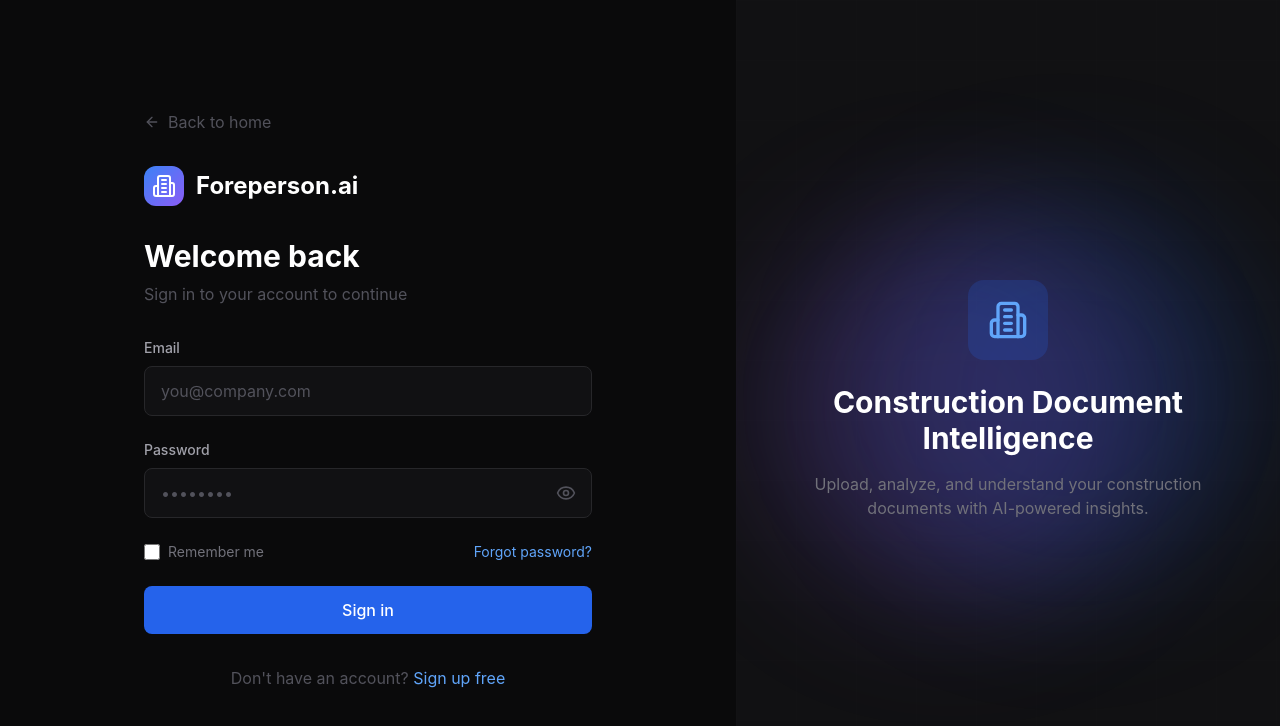
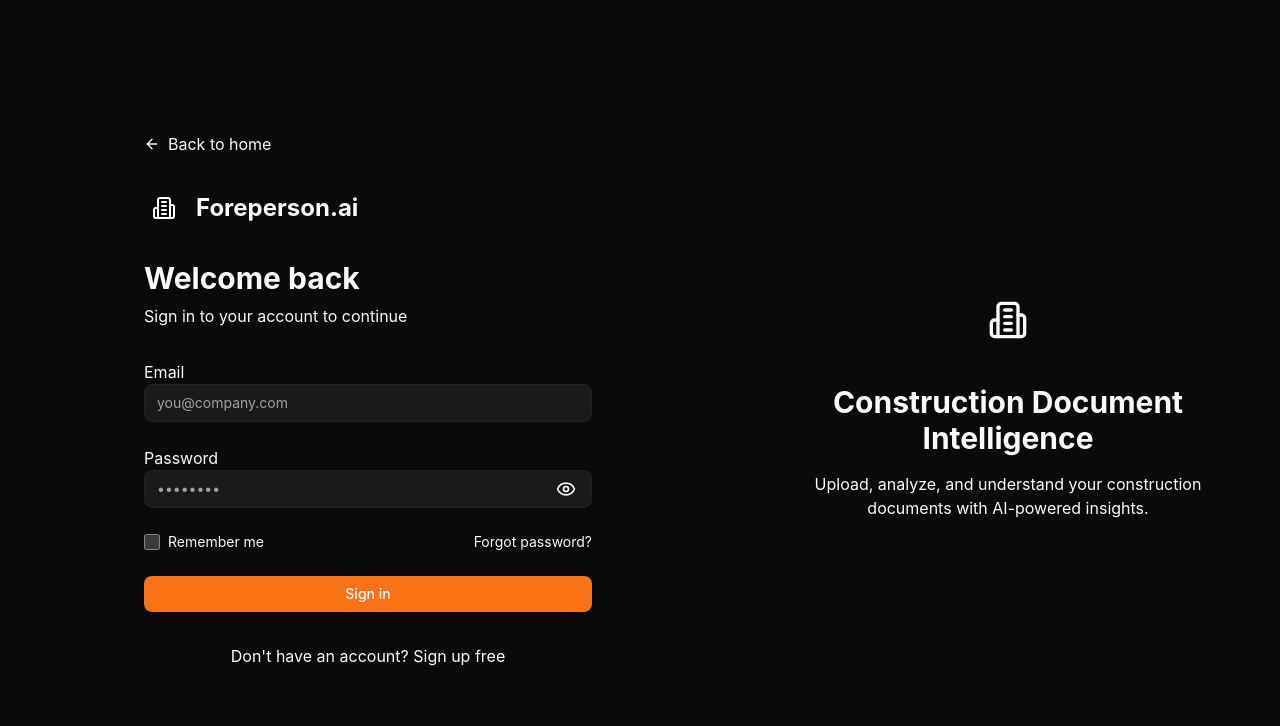
Before and after one commit to raunakbalchandani/constructr, a Next.js app in the folder frontend/: page /login in a window 1280 px wide. Shown: the top 726 px of the page. Built offline with nearby package versions, Linux system fonts and the light colour scheme.

Commit message:
feat: install next-themes, set up CSS variable color system

```diff
--- a/frontend/package.json
+++ b/frontend/package.json
@@ -12,6 +12,7 @@
     "clsx": "^2.0.0",
     "lucide-react": "^0.469.0",
     "next": "^15.5.9",
+    "next-themes": "^0.4.6",
     "react": "^19.0.0",
     "react-dom": "^19.0.0",
     "react-markdown": "^9.0.0",
--- a/frontend/src/app/globals.css
+++ b/frontend/src/app/globals.css
@@ -2,126 +2,122 @@
 @tailwind components;
 @tailwind utilities;
 
-/* Import fonts */
 @import url('https://fonts.googleapis.com/css2?family=Inter:wght@300;400;500;600;700;800&display=swap');
 @import url('https://fonts.googleapis.com/css2?family=JetBrains+Mono:wght@400;500&display=swap');
 
-/* Base styles */
+/* ─── Light mode tokens (default) ─────────────────────────── */
 :root {
-  --background: #0a0a0b;
-  --foreground: #fafafa;
+  --bg:            #fafafa;
+  --surface:       #f4f4f5;
+  --card:          #ffffff;
+  --border:        #e4e4e7;
+  --accent:        #ea6c00;
+  --text-primary:  #09090b;
+  --text-secondary:#71717a;
+  --glow:          rgba(234, 108, 0, 0.08);
 }
 
-html {
-  scroll-behavior: smooth;
+/* ─── Dark mode tokens ─────────────────────────────────────── */
+.dark {
+  --bg:            #0a0a0a;
+  --surface:       #111111;
+  --card:          #1a1a1a;
+  --border:        #222222;
+  --accent:        #f97316;
+  --text-primary:  #fafafa;
+  --text-secondary:#a1a1aa;
+  --glow:          rgba(249, 115, 22, 0.15);
 }
 
+html { scroll-behavior: smooth; }
+
 body {
-  background: var(--background);
-  color: var(--foreground);
+  background-color: var(--bg);
+  color: var(--text-primary);
   font-family: 'Inter', system-ui, sans-serif;
   -webkit-font-smoothing: antialiased;
   -moz-osx-font-smoothing: grayscale;
+  transition: background-color 0.15s ease, color 0.15s ease;
 }
 
-/* Custom scrollbar */
-::-webkit-scrollbar {
-  width: 8px;
-  height: 8px;
-}
-
-::-webkit-scrollbar-track {
-  background: #18181b;
-}
-
-::-webkit-scrollbar-thumb {
-  background: #3f3f46;
-  border-radius: 4px;
-}
-
-::-webkit-scrollbar-thumb:hover {
-  background: #52525b;
-}
+/* Scrollbar */
+::-webkit-scrollbar { width: 6px; height: 6px; }
+::-webkit-scrollbar-track { background: var(--surface); }
+::-webkit-scrollbar-thumb { background: var(--border); border-radius: 3px; }
+::-webkit-scrollbar-thumb:hover { background: var(--text-secondary); }
 
 /* Selection */
-::selection {
-  background: rgba(59, 130, 246, 0.3);
-  color: #fff;
-}
+::selection { background: var(--glow); color: var(--text-primary); }
 
-/* Focus styles */
-*:focus-visible {
-  outline: 2px solid #3b82f6;
-  outline-offset: 2px;
-}
+/* Focus */
+*:focus-visible { outline: 2px solid var(--accent); outline-offset: 2px; }
 
-/* Utility classes */
+/* ─── Utility classes ──────────────────────────────────────── */
 @layer utilities {
   .text-gradient {
-    @apply bg-clip-text text-transparent bg-gradient-to-r from-brand-400 to-accent-secondary;
+    background: linear-gradient(135deg, var(--accent), #fb923c);
+    -webkit-background-clip: text;
+    -webkit-text-fill-color: transparent;
+    background-clip: text;
   }
 
-  .glass {
-    @apply bg-dark-800/80 backdrop-blur-xl border border-dark-600/50;
+  .glow-accent {
+    box-shadow: 0 0 20px var(--glow);
   }
 
-  .glow {
-    box-shadow: 0 0 40px -10px rgba(59, 130, 246, 0.5);
-  }
-
-  .grid-bg {
-    background-image:
-      linear-gradient(to right, rgba(255,255,255,0.02) 1px, transparent 1px),
-      linear-gradient(to bottom, rgba(255,255,255,0.02) 1px, transparent 1px);
-    background-size: 60px 60px;
+  .transition-theme {
+    transition: background-color 0.15s ease, border-color 0.15s ease, color 0.15s ease;
   }
 }
 
-/* Animations */
-@keyframes float {
-  0%, 100% { transform: translateY(0px); }
-  50% { transform: translateY(-10px); }
+/* ─── Component classes ────────────────────────────────────── */
+@layer components {
+  .btn-primary {
+    @apply px-4 py-2 rounded-lg font-medium text-sm text-white transition-all duration-150 cursor-pointer;
+    background-color: var(--accent);
+  }
+  .btn-primary:hover {
+    filter: brightness(1.1);
+    box-shadow: 0 0 16px var(--glow);
+  }
+  .btn-primary:disabled {
+    opacity: 0.5;
+    cursor: not-allowed;
+  }
+
+  .btn-ghost {
+    @apply px-4 py-2 rounded-lg font-medium text-sm transition-all duration-150 cursor-pointer;
+    color: var(--text-secondary);
+    border: 1px solid var(--border);
+    background: transparent;
+  }
+  .btn-ghost:hover {
+    background-color: var(--card);
+    color: var(--text-primary);
+  }
+  .btn-ghost:disabled {
+    opacity: 0.5;
+    cursor: not-allowed;
+  }
+
+  .input {
+    @apply px-3 py-2 rounded-lg text-sm transition-all duration-150 w-full;
+    background-color: var(--card);
+    border: 1px solid var(--border);
+    color: var(--text-primary);
+  }
+  .input:focus {
+    border-color: var(--accent);
+    outline: none;
+    box-shadow: 0 0 0 3px var(--glow);
+  }
+  .input::placeholder {
+    color: var(--text-secondary);
+  }
+
+  .card {
+    @apply rounded-xl p-4;
+    background-color: var(--card);
+    border: 1px solid var(--border);
+  }
 }
-
-.animate-float {
-  animation: float 3s ease-in-out infinite;
-}
-
-/* Button styles */
-.btn-primary {
-  @apply px-6 py-3 bg-brand-600 hover:bg-brand-500 text-white font-medium rounded-lg
-         transition-all duration-200 ease-out hover:shadow-lg hover:shadow-brand-600/25
-         active:scale-[0.98];
-}
-
-.btn-secondary {
-  @apply px-6 py-3 bg-dark-700 hover:bg-dark-600 text-white font-medium rounded-lg
-         border border-dark-500 transition-all duration-200 ease-out
-         active:scale-[0.98];
-}
-
-.btn-ghost {
-  @apply px-4 py-2 text-dark-200 hover:text-white hover:bg-dark-700
-         rounded-lg transition-all duration-200;
-}
-
-/* Card styles */
-.card {
-  @apply bg-dark-800 border border-dark-600 rounded-xl p-6;
-}
-
-.card-hover {
-  @apply card hover:border-dark-500 hover:bg-dark-700/50 transition-all duration-200 cursor-pointer;
-}
-
-/* Input styles */
-.input {
-  @apply w-full px-4 py-3 bg-dark-800 border border-dark-600 rounded-lg
-         text-white placeholder-dark-400
-         focus:border-brand-500 focus:ring-1 focus:ring-brand-500
-         transition-all duration-200;
-}
-
-.input-label {
-  @apply block text-sm font-medium text-dark-200 mb-2;
-}
--- a/frontend/src/app/layout.tsx
+++ b/frontend/src/app/layout.tsx
@@ -1,29 +1,19 @@
 import type { Metadata } from 'next'
+import { ThemeProvider } from 'next-themes'
 import './globals.css'
 
 export const metadata: Metadata = {
   title: 'Foreperson.ai - Construction Document Intelligence',
   description: 'AI-powered platform for construction professionals to analyze, understand, and manage project documents.',
-  keywords: ['construction', 'AI', 'documents', 'project management', 'RFI', 'submittals'],
-  authors: [{ name: 'Foreperson.ai' }],
-  openGraph: {
-    title: 'Foreperson.ai - Construction Document Intelligence',
-    description: 'AI-powered platform for construction professionals',
-    url: 'https://foreperson.ai',
-    siteName: 'Foreperson.ai',
-    type: 'website',
-  },
 }
 
-export default function RootLayout({
-  children,
-}: {
-  children: React.ReactNode
-}) {
+export default function RootLayout({ children }: { children: React.ReactNode }) {
   return (
-    <html lang="en">
-      <body className="min-h-screen bg-dark-900 text-white antialiased">
-        {children}
+    <html lang="en" suppressHydrationWarning>
+      <body className="min-h-screen antialiased">
+        <ThemeProvider attribute="class" defaultTheme="dark" enableSystem={false}>
+          {children}
+        </ThemeProvider>
       </body>
     </html>
   )
--- a/frontend/tailwind.config.js
+++ b/frontend/tailwind.config.js
@@ -1,53 +1,27 @@
 /** @type {import('tailwindcss').Config} */
 module.exports = {
+  darkMode: 'class',
   content: [
     './src/**/*.{js,ts,jsx,tsx,mdx}',
-    './app/**/*.{js,ts,jsx,tsx,mdx}',
   ],
   theme: {
     extend: {
       colors: {
-        // Dark professional theme - inspired by Linear/Vercel
-        dark: {
-          900: '#0a0a0b',
-          800: '#111113',
-          700: '#18181b',
-          600: '#27272a',
-          500: '#3f3f46',
-          400: '#52525b',
-          300: '#71717a',
-          200: '#a1a1aa',
-          100: '#d4d4d8',
-        },
-        accent: {
-          primary: '#3b82f6',    // Blue
-          secondary: '#8b5cf6',  // Purple
-          success: '#22c55e',    // Green
-          warning: '#f59e0b',    // Amber
-          danger: '#ef4444',     // Red
-        },
-        brand: {
-          50: '#eff6ff',
-          100: '#dbeafe',
-          200: '#bfdbfe',
-          300: '#93c5fd',
-          400: '#60a5fa',
-          500: '#3b82f6',
-          600: '#2563eb',
-          700: '#1d4ed8',
-          800: '#1e40af',
-          900: '#1e3a8a',
-        }
+        bg: 'var(--bg)',
+        surface: 'var(--surface)',
+        card: 'var(--card)',
+        border: 'var(--border)',
+        accent: 'var(--accent)',
+        'text-primary': 'var(--text-primary)',
+        'text-secondary': 'var(--text-secondary)',
       },
       fontFamily: {
         sans: ['Inter', 'system-ui', 'sans-serif'],
         mono: ['JetBrains Mono', 'Menlo', 'monospace'],
       },
       animation: {
-        'fade-in': 'fadeIn 0.5s ease-out',
-        'slide-up': 'slideUp 0.5s ease-out',
-        'slide-down': 'slideDown 0.3s ease-out',
-        'pulse-slow': 'pulse 3s infinite',
+        'fade-in': 'fadeIn 0.4s ease-out',
+        'slide-up': 'slideUp 0.4s ease-out',
       },
       keyframes: {
         fadeIn: {
@@ -55,17 +29,9 @@
           '100%': { opacity: '1' },
         },
         slideUp: {
-          '0%': { opacity: '0', transform: 'translateY(20px)' },
+          '0%': { opacity: '0', transform: 'translateY(12px)' },
           '100%': { opacity: '1', transform: 'translateY(0)' },
         },
-        slideDown: {
-          '0%': { opacity: '0', transform: 'translateY(-10px)' },
-          '100%': { opacity: '1', transform: 'translateY(0)' },
-        },
-      },
-      backgroundImage: {
-        'gradient-radial': 'radial-gradient(ellipse at center, var(--tw-gradient-stops))',
-        'grid-pattern': 'linear-gradient(to right, #1f1f23 1px, transparent 1px), linear-gradient(to bottom, #1f1f23 1px, transparent 1px)',
       },
     },
   },
```
Also changed, not shown: 1 other file (tests, documents, lock files or other folders).
